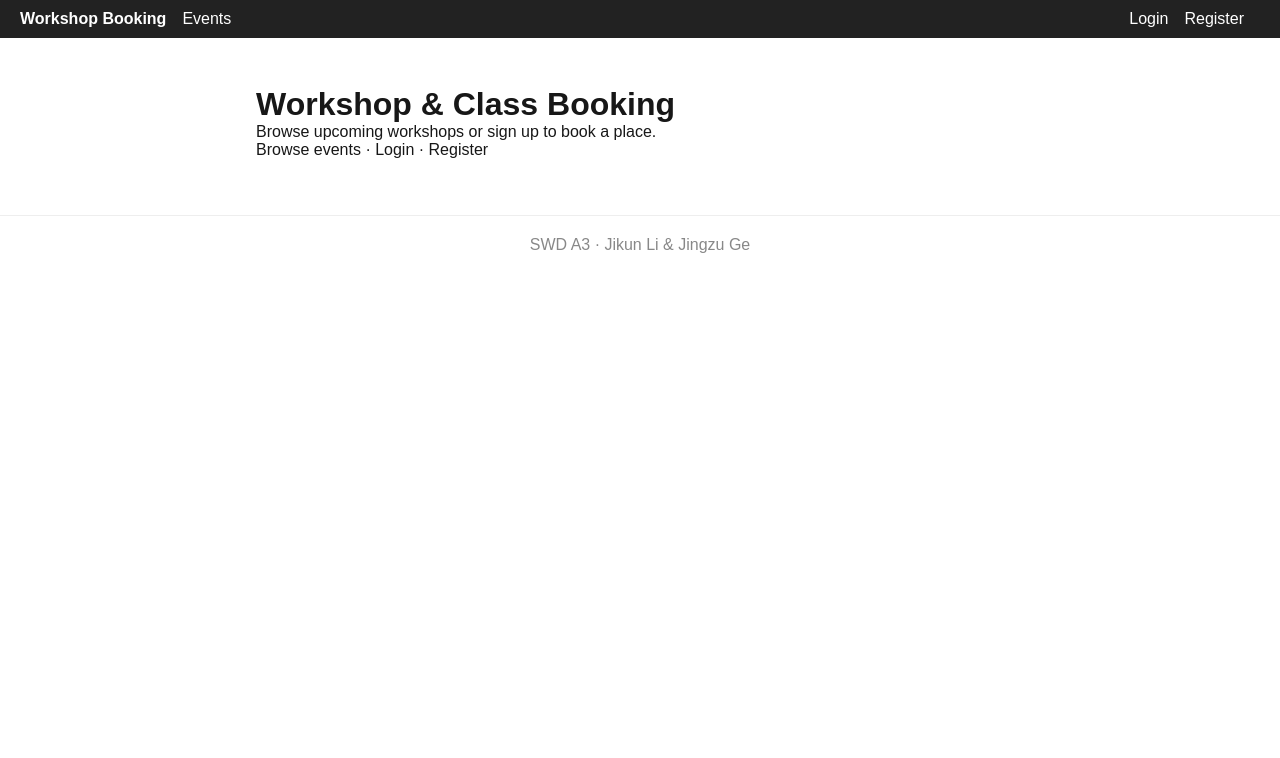
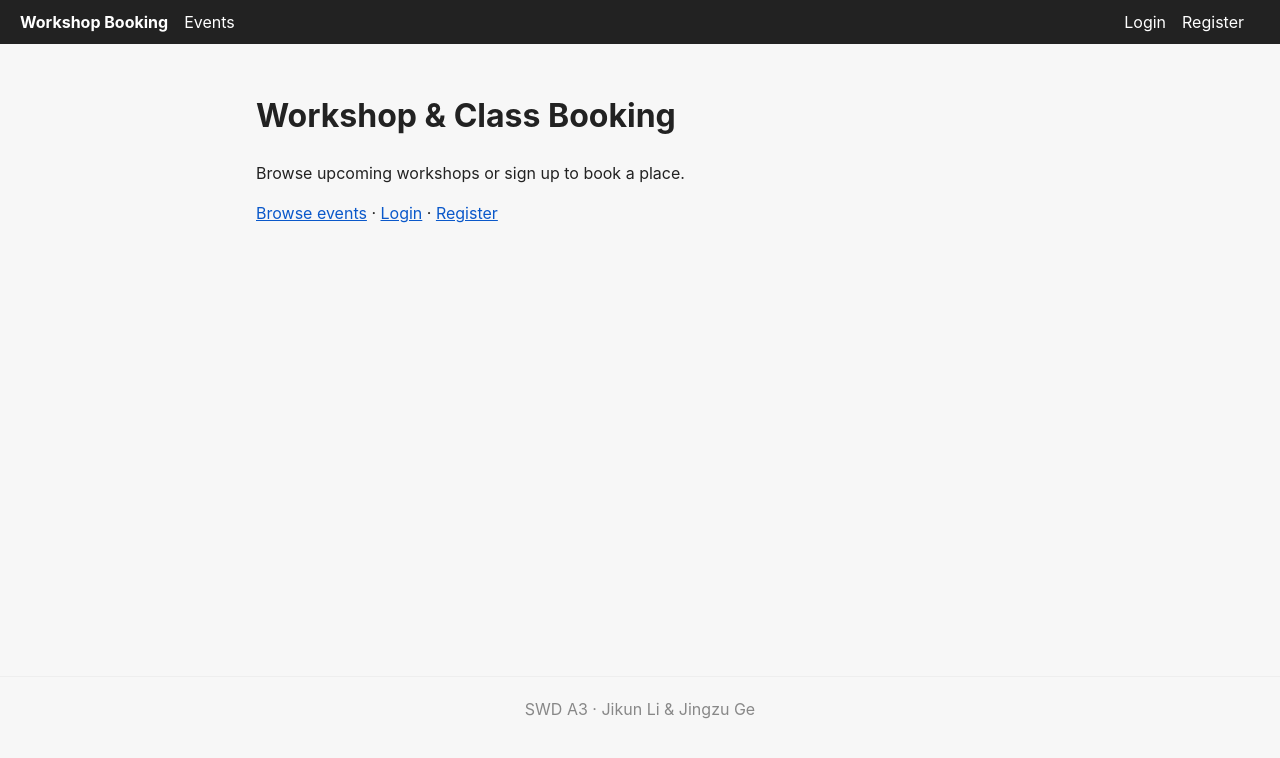
Before and after one commit to GeJingzu/workshop-booking, a Next.js app: page / in a window 1280 px wide. Shown: the top 758 px of the page. Built offline with nearby package versions, Linux system fonts and the light colour scheme; no server answers.

Commit message:
add basic global styles

```diff
--- a/app/globals.css
+++ b/app/globals.css
@@ -1,42 +1,34 @@
-:root {
-  --background: #ffffff;
-  --foreground: #171717;
+* { box-sizing: border-box; }
+
+html, body {
+    margin: 0;
+    padding: 0;
+    font-family: -apple-system, "Segoe UI", Roboto, Helvetica, Arial, sans-serif;
+    background: #f7f7f7;
+    color: #222;
+    line-height: 1.5;
 }
 
-@media (prefers-color-scheme: dark) {
-  :root {
-    --background: #0a0a0a;
-    --foreground: #ededed;
-  }
+a { color: #0a58ca; }
+a:hover { text-decoration: underline; }
+
+button {
+    padding: 6px 14px;
+    border: 1px solid #888;
+    border-radius: 4px;
+    background: #fff;
+    cursor: pointer;
+}
+button:hover { background: #f0f0f0; }
+button:disabled { opacity: 0.6; cursor: not-allowed; }
+
+input, select, textarea {
+    padding: 6px 8px;
+    border: 1px solid #bbb;
+    border-radius: 4px;
+    font: inherit;
 }
 
-html,
-body {
-  max-width: 100vw;
-  overflow-x: hidden;
-}
+main { min-height: 70vh; }
 
-body {
-  color: var(--foreground);
-  background: var(--background);
-  font-family: Arial, Helvetica, sans-serif;
-  -webkit-font-smoothing: antialiased;
-  -moz-osx-font-smoothing: grayscale;
-}
-
-* {
-  box-sizing: border-box;
-  padding: 0;
-  margin: 0;
-}
-
-a {
-  color: inherit;
-  text-decoration: none;
-}
-
-@media (prefers-color-scheme: dark) {
-  html {
-    color-scheme: dark;
-  }
-}
+h1 { margin-top: 0; }
```
